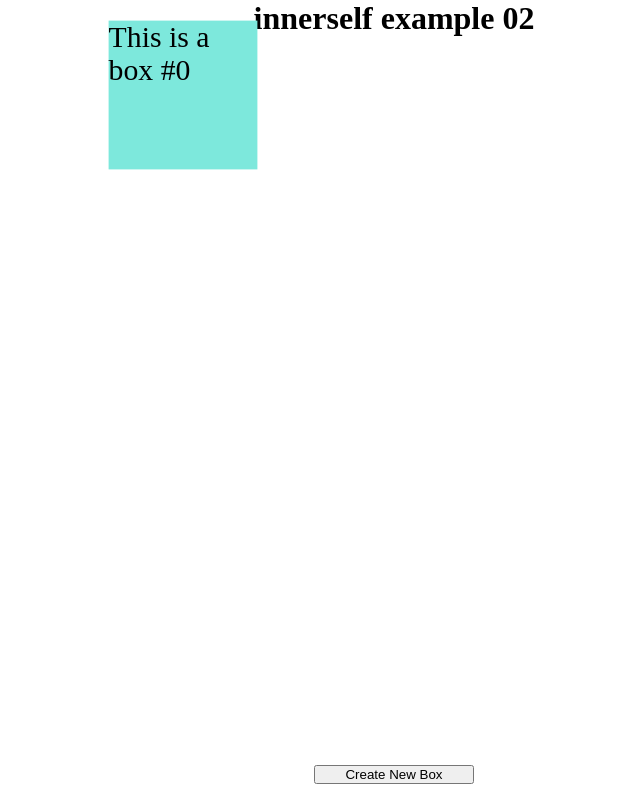
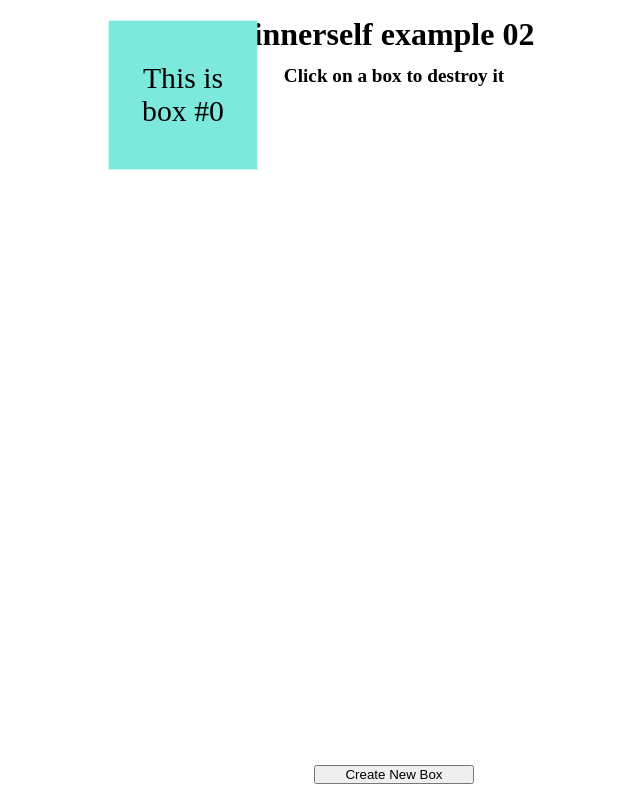
Before and after one commit to stasm/innerself, a website with bundled scripts: page example02/index.html in a window 1280 px wide. Both pictures are taken after a click on the button "Create New Box". Shown: the whole page, without its empty margins (246-886 px from the left). Built offline with nearby package versions, Linux system fonts and the light colour scheme.

Commit message:
Upadted example02

```diff
--- a/example01/store.js
+++ b/example01/store.js
@@ -1,7 +1,6 @@
 import {createStore} from "../index";
 import withLogger from "../logger";
 import reducer from "./reducer"
-
 
 const { attach, connect, dispatch } =
     createStore(withLogger(reducer));
--- a/example02/components/Box.js
+++ b/example02/components/Box.js
@@ -7,6 +7,6 @@ export default function Box(state, index) {
         <div
             class="floating-box"
                 onclick="dispatch('DESTROY_BOX', ${ index })"
-                style="background:${ bg }; top:${ top }px; left:${ left }px; transform: scale(${ scale })"><span>This is a box #${ index }</span></div>
+                style="background:${ bg }; top:${ top }px; left:${ left }px; transform: scale(${ scale })"><span>This is box #${ index }</span></div>
     `;
 }
--- a/example02/index.html
+++ b/example02/index.html
@@ -7,7 +7,10 @@
 
         html, body, #app, #app > div {width: 100%; height: 100%}
 
-        body > h1 {position: absolute; top: 0; left: 0; width: 100%; text-align: center}
+        body > h1 {position: absolute; top: 1rem; left: 0; width: 100%; text-align: center}
+
+        body > h1 > span {font-size: .6em}
+
 
         #app > button{
             position: fixed;
@@ -23,10 +26,19 @@
             height: 5em;
         }
 
+        #app .floating-box > span{
+            position: absolute;
+            top: 50%;
+            width: 100%;
+            padding: 0 1em;
+            transform: translateY(-50%);
+            text-align: center;
+        }
+
     </style>
     <script defer src="dist.js"></script>
 </head>
 <body>
-    <h1>innerself example 02</h1>
+    <h1>innerself example 02<br><span>Click on a box to destroy it</span></h1>
     <div id="app"></div>
 </body>
```
